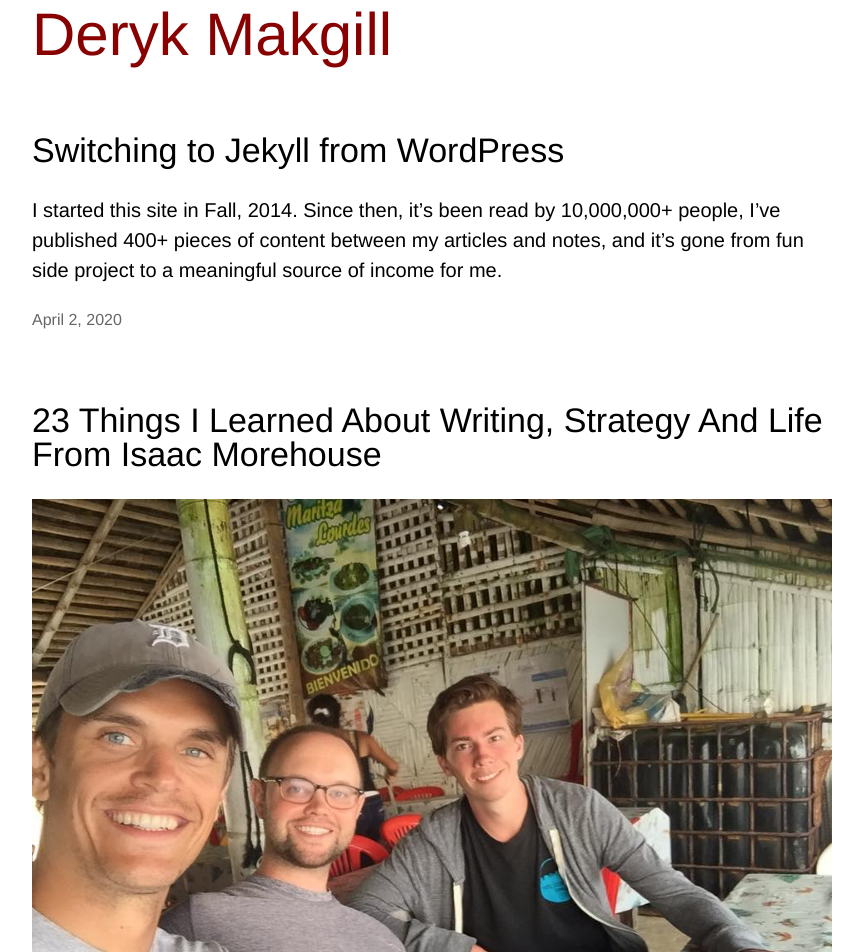
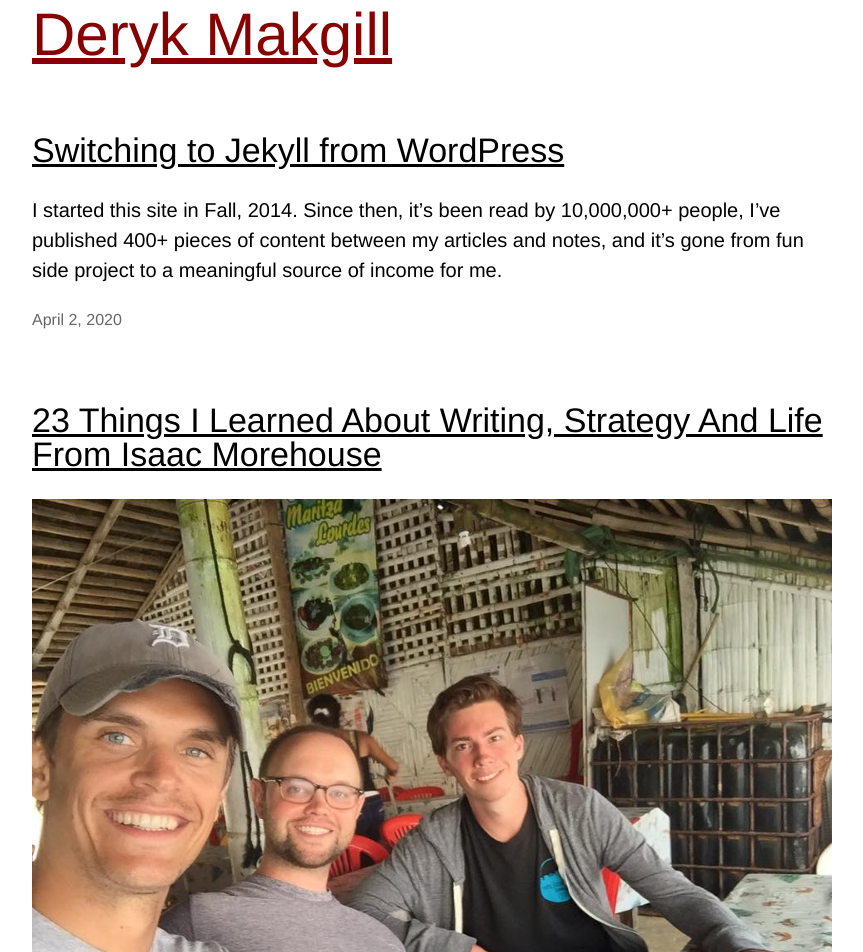
Before and after one commit to derykmakgill/vm, a Jekyll site: the page built from index.html, in a window 1280 px wide. Shown: the top 952 px of the page, without its empty margins (208-1071 px from the left). Built offline with Jekyll 4.4.1, drawn with Linux system fonts in a browser that asks for light colours; some web fonts are replaced; the list of posts is cut into pages by our own code.

Commit message:
Update default.html

```diff
--- a/_layouts/default.html
+++ b/_layouts/default.html
@@ -85,7 +85,7 @@ h2{
 
 h2 a{
 	color:#000;
-	text-decoration: none;
+	/*text-decoration: none;*/
 }
 h2,h3{
 	margin-top:2em
@@ -95,7 +95,7 @@ h3{
 }
 a{
 	/*color: #cd2653;*/
-	text-decoration: none;
+	/*text-decoration: none;*/
 
 	overflow-wrap:break-word;
 	word-wrap:break-word
```
